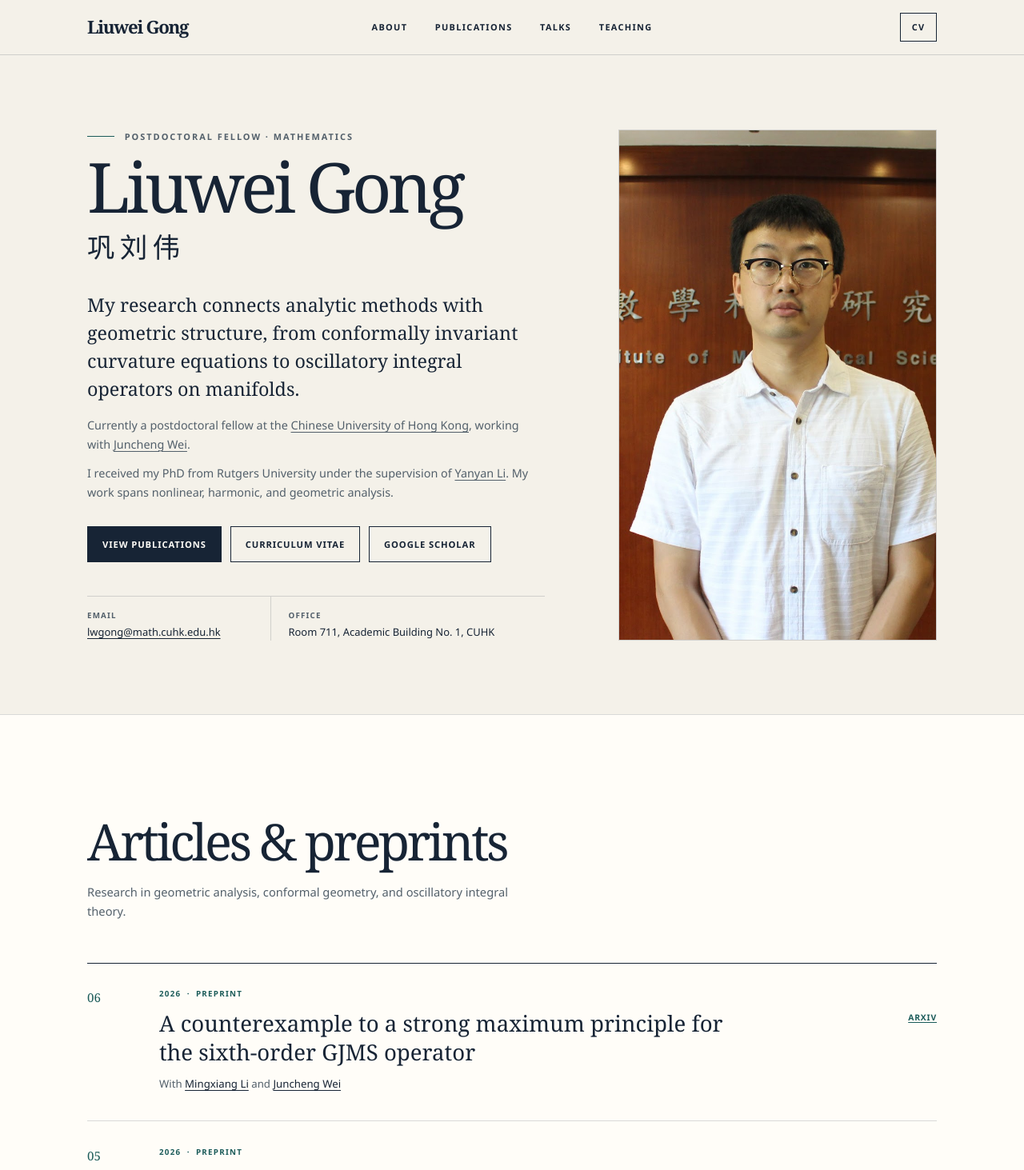
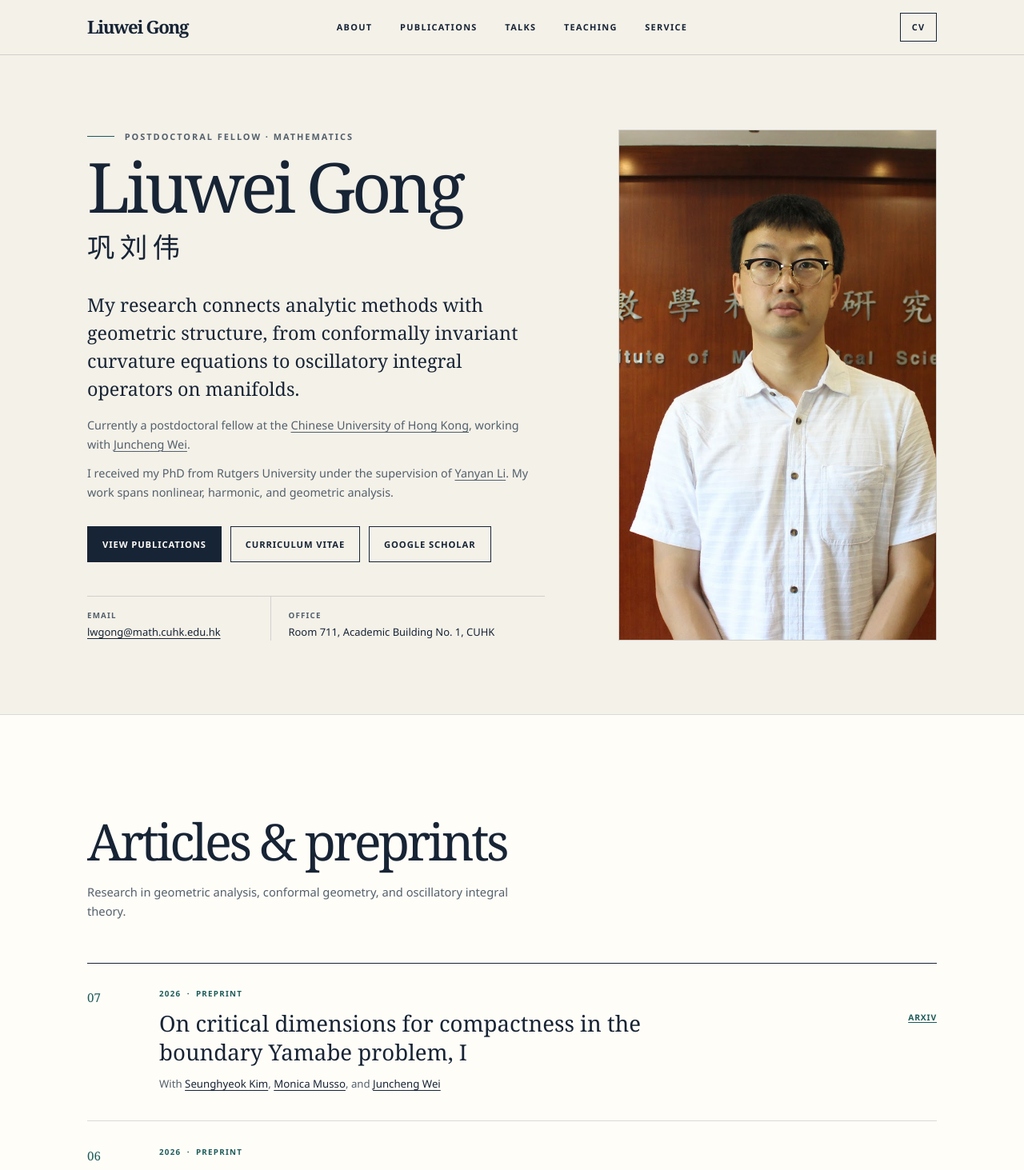
Before and after one commit to liuwei-gong/liuwei-gong.github.io, a Next.js app: page / in a window 1280 px wide. Shown: the top 1463 px of the page at 80% size. Built offline with nearby package versions, Linux system fonts and the light colour scheme.

Commit message:
Update CV and homepage with boundary Yamabe preprint and service

```diff
--- a/app/globals.css
+++ b/app/globals.css
@@ -554,6 +554,26 @@ img {
   color: var(--ink-soft);
 }
 
+.service {
+  background: var(--white);
+}
+
+.referee-list {
+  display: grid;
+  grid-template-columns: repeat(auto-fit, minmax(min(100%, 300px), 1fr));
+  gap: 0 40px;
+  margin: 0;
+  padding: 0;
+  list-style: none;
+}
+
+.referee-list li {
+  padding-block: 18px;
+  border-top: 1px solid var(--line);
+  font-family: var(--serif);
+  font-size: 1.1rem;
+}
+
 .site-footer {
   padding-block: 30px;
   background: #0e1926;
--- a/app/page.tsx
+++ b/app/page.tsx
@@ -21,6 +21,19 @@ type Publication = {
 };
 
 const publications: Publication[] = [
+  {
+    number: "07",
+    year: "2026",
+    kind: "Preprint",
+    title:
+      "On critical dimensions for compactness in the boundary Yamabe problem, I",
+    authors: [
+      { name: "Seunghyeok Kim", href: "https://sites.google.com/site/shkim0401/" },
+      { name: "Monica Musso", href: "https://sites.google.com/view/monicamusso/home" },
+      { name: "Juncheng Wei", href: "https://personal.math.ubc.ca/~jcwei/" },
+    ],
+    links: [{ label: "arXiv", href: "https://arxiv.org/abs/2609.39945" }],
+  },
   {
     number: "06",
     year: "2026",
@@ -112,6 +125,7 @@ const talks = [
   {
     title: "Global convergence of the Gursky–Malchiodi Q-curvature flow",
     appearances: [
+      { date: "8 August 2026", venue: "Institute of Mathematics, CAS" },
       { date: "July 2026", venue: "Yunnan Normal University" },
       { date: "May 2026", venue: "Nanjing University" },
     ],
@@ -151,6 +165,15 @@ const courses = [
     term: "Summer 2022",
     institution: "Rutgers University",
   },
+];
+
+const refereeJournals = [
+  "Advances in Mathematics",
+  "Calculus of Variations and Partial Differential Equations",
+  "The Journal of Geometric Analysis",
+  "Discrete and Continuous Dynamical Systems",
+  "Journal of Differential Equations",
+  "Journal of the London Mathematical Society",
 ];
 
 const structuredData = {
@@ -235,6 +258,7 @@ export default function Home() {
             <a href="#publications">Publications</a>
             <a href="#talks">Talks</a>
             <a href="#teaching">Teaching</a>
+            <a href="#service">Service</a>
           </nav>
           <a className="header-cv" href="/liuwei-gong-cv.pdf" target="_blank" rel="noreferrer">
             CV
@@ -393,6 +417,16 @@ export default function Home() {
           </div>
         </section>
 
+        <section className="section service" id="service" aria-labelledby="service-title">
+          <div className="shell">
+            <SectionHeading id="service-title" eyebrow="Professional service" title="Referee journals" />
+            <ul className="referee-list">
+              {refereeJournals.map((journal) => (
+                <li key={journal}>{journal}</li>
+              ))}
+            </ul>
+          </div>
+        </section>
       </main>
 
       <footer className="site-footer">
```
Also changed, not shown: .openai/hosting.json, 1 other file (tests, documents, lock files or other folders).
